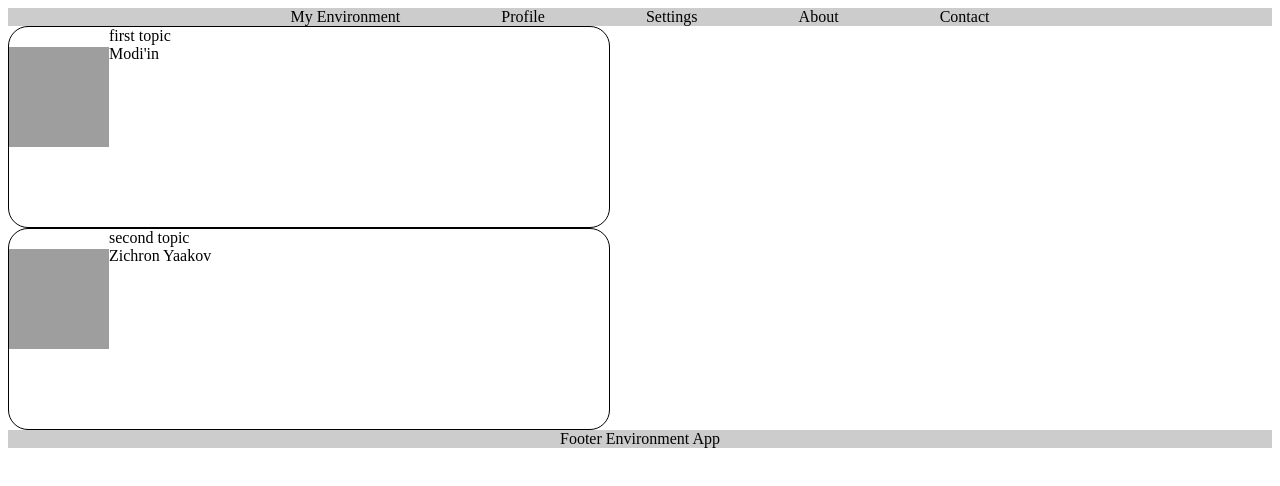
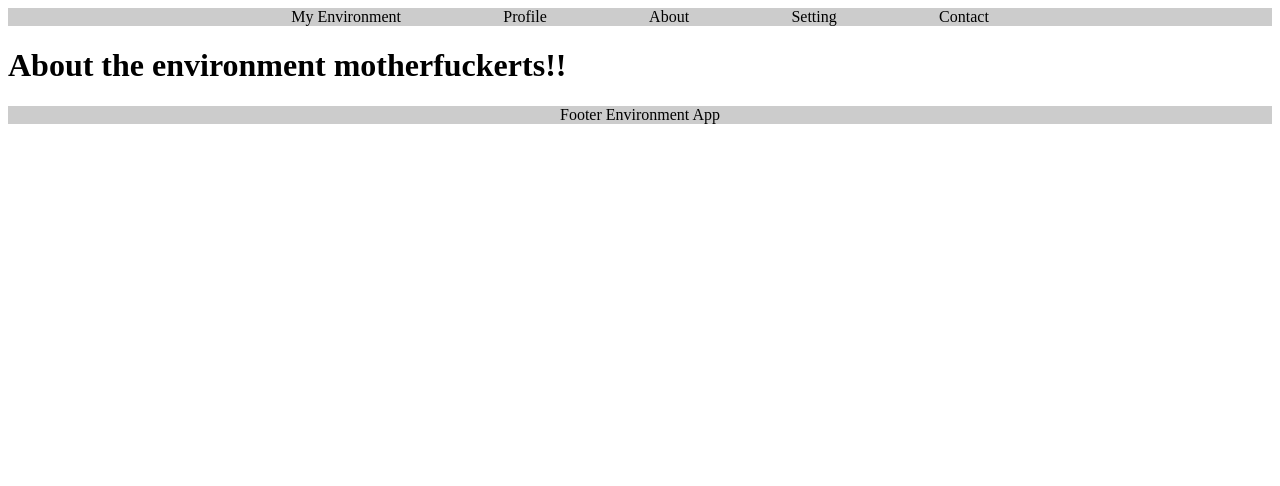
Before and after one commit to yinonc/environment, a React app: page / in a window 1280 px wide. Both pictures are taken after a click on the link "About". Shown: the top 486 px of the page. Built offline with nearby package versions, Linux system fonts and the light colour scheme; grey boxes are pictures that could not be loaded.

Commit message:
Adding tabs states on new branch.

```diff
--- a/src/App.js
+++ b/src/App.js
@@ -1,23 +1,63 @@
-import React from 'react'
-import './scss/app.scss'
-import Header from './header'
-import Main from './main'
-import Footer from './footer'
+import React from "react";
+import "./scss/app.scss";
+import Header from "./header";
+import Main from "./main";
+import Footer from "./footer";
+import Contact from "./contact";
+import About from "./about";
+
+const headerMap = [
+  { name: "My Environment" },
+  { name: "Profile" },
+  { name: "About" },
+  { name: "Setting" },
+  { name: "Contact" }
+];
 
 class App extends React.Component {
   constructor(props) {
-		super(props)
+    super(props);
+    this.state = {
+      tab: "My Environment"
+    };
+  }
+
+  onItemClick(tabName) {
+    this.setState({ tab: tabName });
+  }
+
+  getTab(tabName) {
+    switch (tabName) {
+      case "My Environment":
+        return <Main />;
+      // case "Profile":
+
+      // break;
+       case "About":
+		return <About />;
+      // break;
+      // case "Setting:
+
+      // break;
+      case "Contact":
+        return <Contact />;
+      default:
+        return <Main />;
+    }
   }
 
   render() {
     return (
       <div>
-				<Header />
-				<Main />
+        <Header
+          onItemClick={this.onItemClick.bind(this)}
+          headerMap={headerMap}
+        />
+        {this.getTab(this.state.tab)}
         <Footer />
       </div>
-		)
+    );
   }
 }
 
-export default App
+export default App;
--- /dev/null
+++ b/src/about.js
@@ -0,0 +1,16 @@
+import React, { Component } from 'react';
+
+class About extends Component {
+    constructor(props) {
+		super(props)
+	}
+    render() {
+        return (
+			<div className="about">
+				<h1>About the environment motherfuckerts!!</h1>
+			</div>
+		)
+    }
+}
+
+export default About;
--- /dev/null
+++ b/src/contact.js
@@ -0,0 +1,18 @@
+import React, { Component } from 'react'
+
+class Contact extends Component {
+	constructor(props) {
+		super(props)
+	}
+
+	render() {
+		return (
+			<div>
+				<span>Yinon Hagever</span>
+				<span>Noam Hagever</span>
+			</div>
+		)
+	}
+}
+
+export default Contact
--- a/src/header.js
+++ b/src/header.js
@@ -1,7 +1,5 @@
 import React from 'react'
 import './scss/header.scss'
-
-const headerMap = ['My Environment', 'Profile', 'Settings', 'About', 'Contact']
 
 class Header extends React.Component {
 	constructor(props) {
@@ -12,12 +10,14 @@ class Header extends React.Component {
 		return (
 			<div className="header">
 				<div className="items-wrapper">
-					{headerMap.map((item, index) => (
-						<a className="menu-item"
+					{this.props.headerMap.map((item, index) => (
+						<a
+							className="menu-item"
+							onClick={() => this.props.onItemClick(item.name)}
 							key={`item_${index}`}
 							href={'#'}
 						>
-							{item}
+							{item.name}
 						</a>
 					))}
 				</div>
```
Also changed, not shown: src/main.js (+6 -2 lines), src/profile.js (added), src/settings.js (added). Lines whose indentation alone changed are shown as unchanged.
